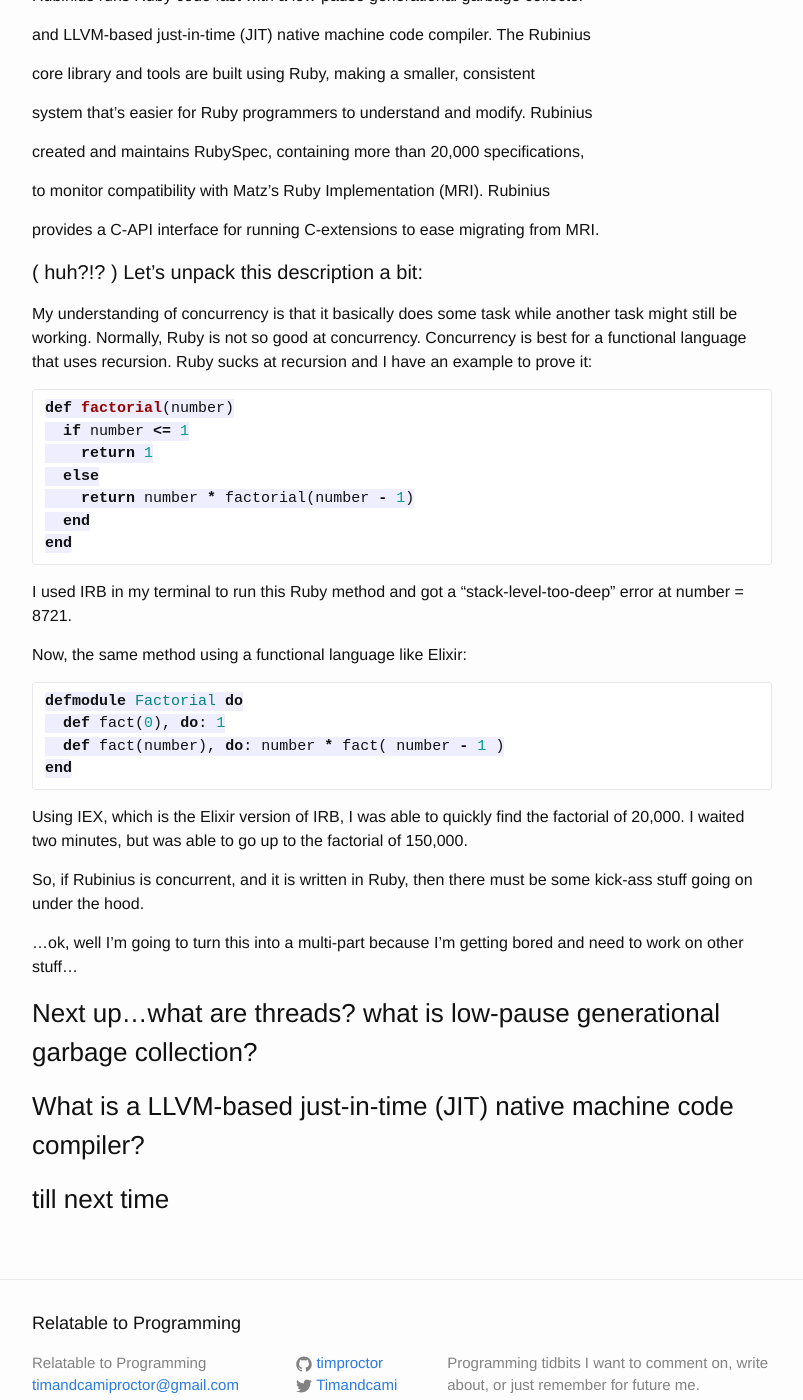
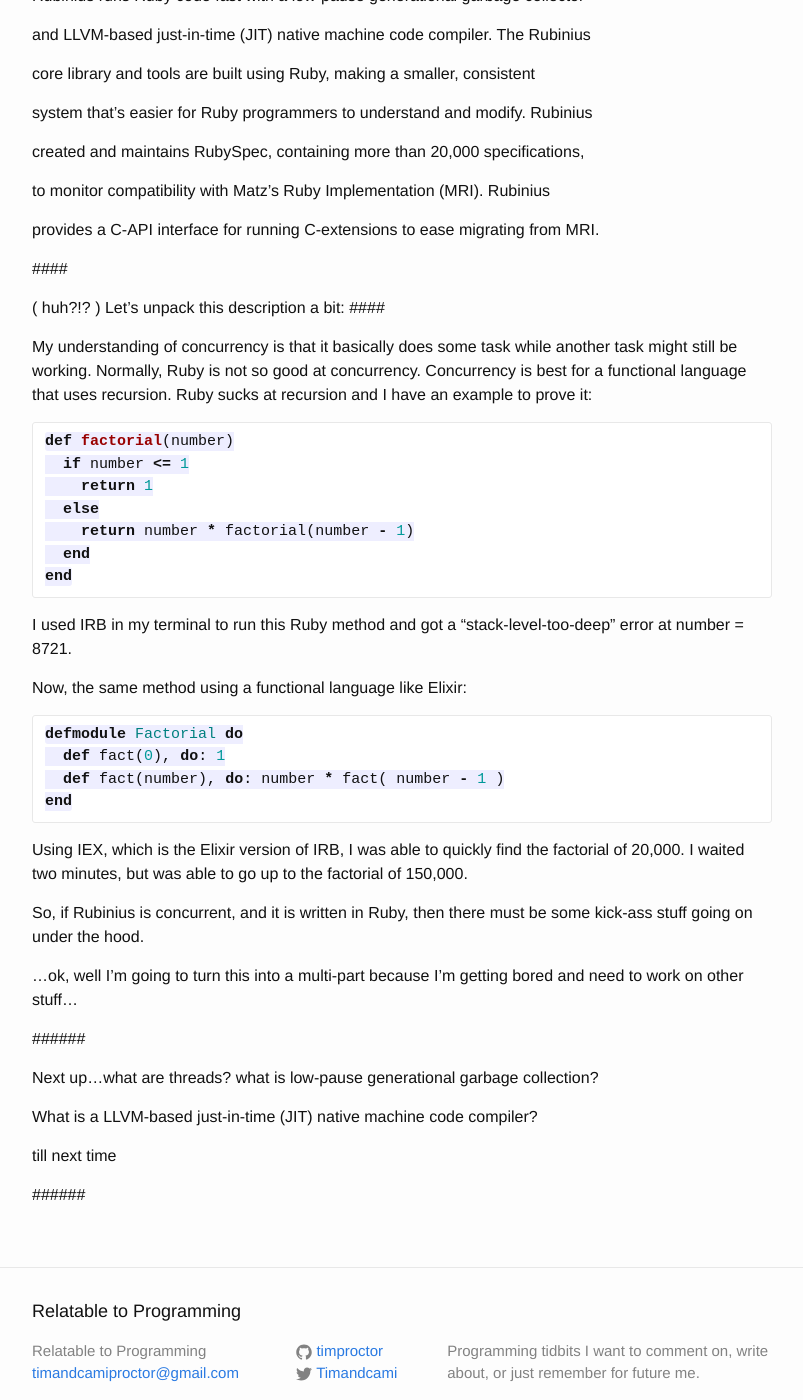
Before and after one commit to timproctor/timproctor.github.io, a Jekyll site: the page built from _posts/2014-10-03-why-i-care-to-find-out-more-about-rubinius.markdown, in a window 1280 px wide and 1400 px high, scrolled down 441 px. Shown: the whole window, without its empty margins (238-1041 px from the left). Built offline with Jekyll 4.4.1, drawn with Linux system fonts in a browser that asks for light colours.

Commit message:
more heading edits

```diff
--- a/_posts/2014-10-03-why-i-care-to-find-out-more-about-rubinius.markdown
+++ b/_posts/2014-10-03-why-i-care-to-find-out-more-about-rubinius.markdown
@@ -10,7 +10,7 @@
 
 # The purpose of today's blog is to explore Rubinius. What is Rubinius?
 
-### What is Rubinius?
+### What is Rubinius? ###
 
 The following is what Rubinius says about itself: An implementation of Ruby
 
@@ -30,7 +30,10 @@
 
 provides a C-API interface for running C-extensions to ease migrating from MRI.
 
-#### ( huh?!? ) Let's unpack this description a bit:
+####
+
+( huh?!? ) Let's unpack this description a bit:
+####
 
 My understanding of concurrency is that it basically does some task while another task
 might still be working. Normally, Ruby is not so good at concurrency. Concurrency
@@ -67,8 +70,12 @@
 ...ok, well I'm going to turn this into a multi-part because I'm getting bored
 and need to work on other stuff...
 
-### Next up...what are threads? what is low-pause generational garbage collection?
+######
 
-### What is a LLVM-based just-in-time (JIT) native machine code compiler?
+Next up...what are threads? what is low-pause generational garbage collection?
 
-### till next time
+What is a LLVM-based just-in-time (JIT) native machine code compiler?
+
+till next time
+
+######
```
